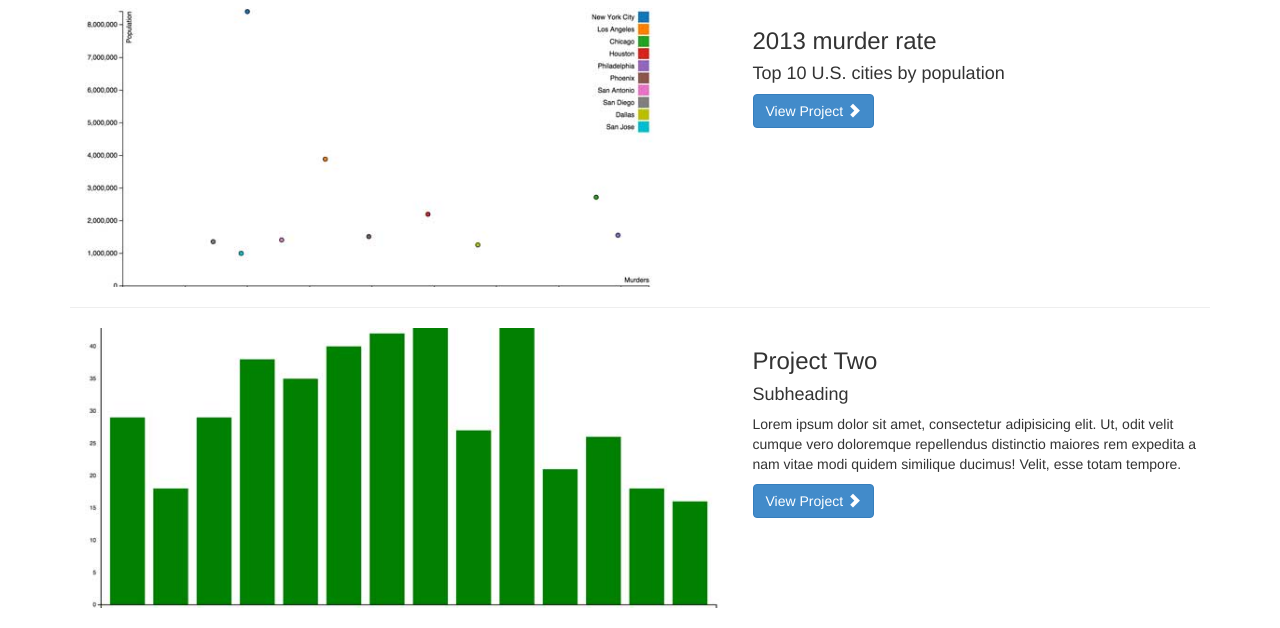
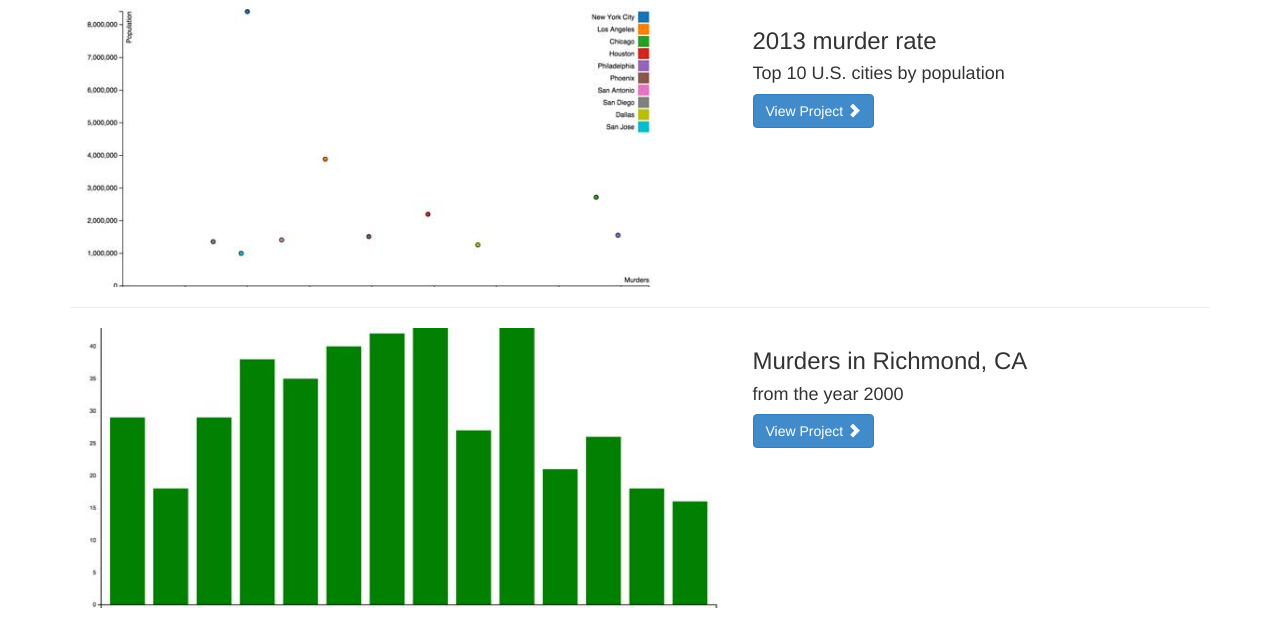
Before and after one commit to kevinnhume/kevinnhume.github.io, a plain HTML site: page index.html in a window 1280 px wide. Shown: the part 172-800 px from the top of the page. Drawn offline with Linux system fonts and the light colour scheme.

Commit message:
deletion

```diff
--- a/index.html
+++ b/index.html
@@ -97,9 +97,8 @@
                 </a>
             </div>
             <div class="col-md-5">
-                <h3>Project Two</h3>
-                <h4>Subheading</h4>
-                <p>Lorem ipsum dolor sit amet, consectetur adipisicing elit. Ut, odit velit cumque vero doloremque repellendus distinctio maiores rem expedita a nam vitae modi quidem similique ducimus! Velit, esse totam tempore.</p>
+                <h3>Murders in Richmond, CA</h3>
+                <h4>from the year 2000</h4>
                 <a class="btn btn-primary" href="/Charts/hume-bar-chart-2.html">View Project <span class="glyphicon glyphicon-chevron-right"></span></a>
             </div>
         </div>
```
